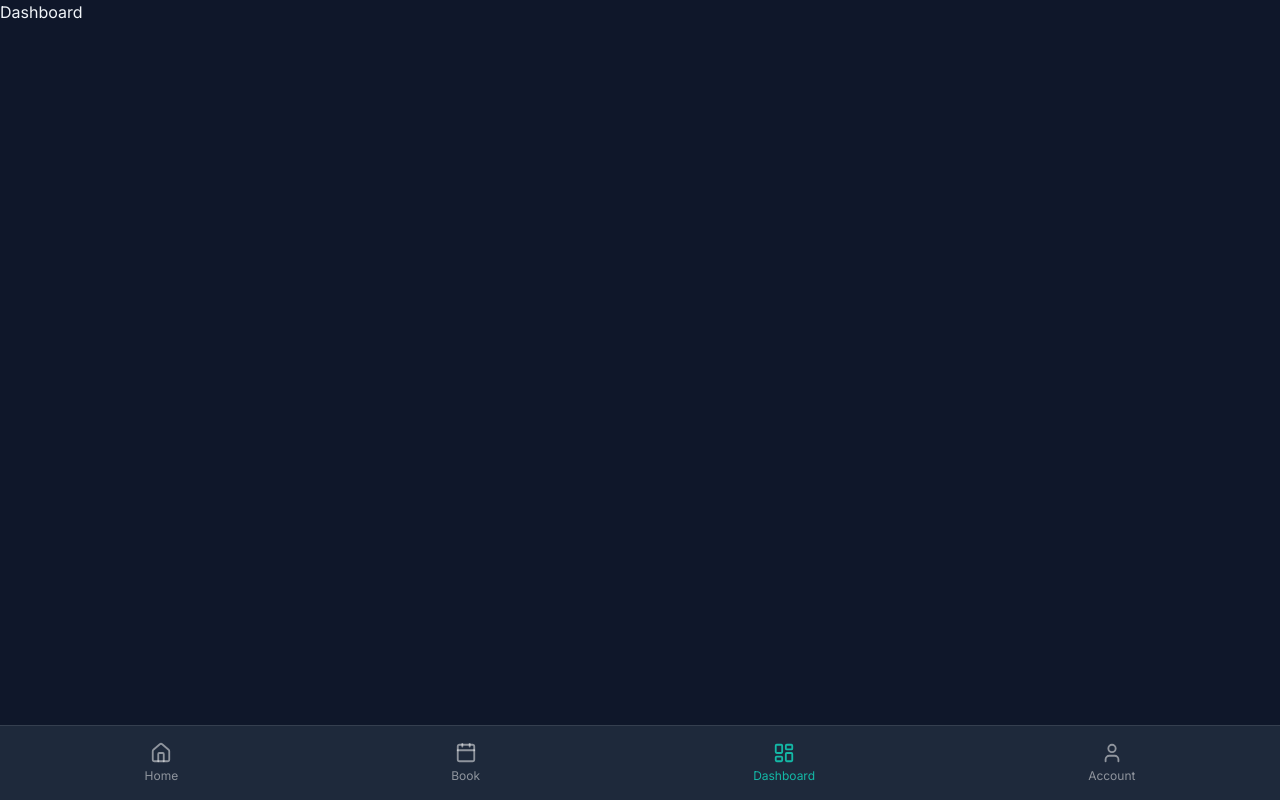
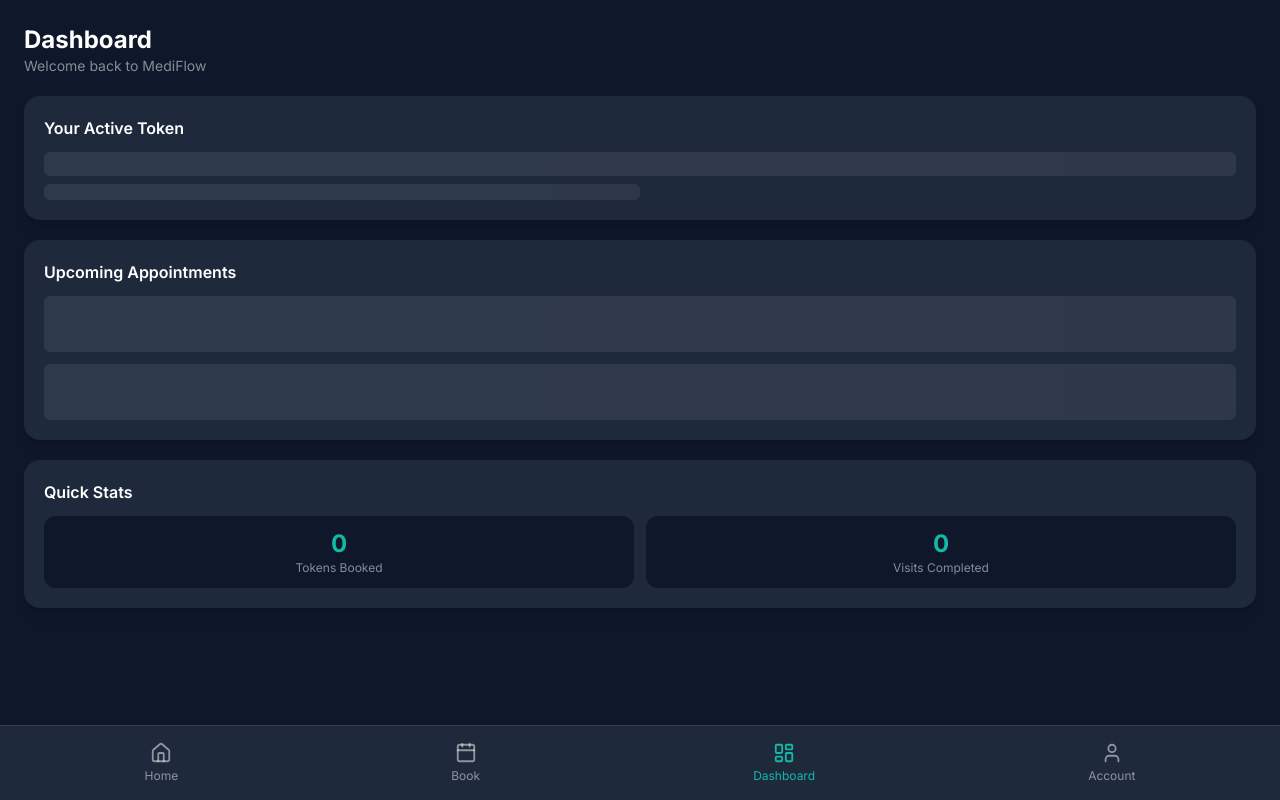
Before and after one commit to babluverse/mediflow-core, a React (Vite) app in the folder client/: page /dashboard in a window 1280 px wide. Built offline with nearby package versions, Linux system fonts and the light colour scheme.

Commit message:
feat(frontend): build dashboard shell layout with placeholder sections

```diff
--- a/client/src/pages/Dashboard.jsx
+++ b/client/src/pages/Dashboard.jsx
@@ -1,7 +1,41 @@
+import Card from '../components/Card';
+import Skeleton from '../components/Skeleton';
+
 function Dashboard() {
   return (
-    <div>
-      <h1>Dashboard</h1>
+    <div className="p-6 space-y-5">
+      <div>
+        <h1 className="text-2xl font-bold text-white">Dashboard</h1>
+        <p className="text-white/50 text-sm">Welcome back to MediFlow</p>
+      </div>
+
+      <Card>
+        <h2 className="text-white font-semibold mb-3">Your Active Token</h2>
+        <Skeleton height="h-6" className="mb-2" />
+        <Skeleton height="h-4" width="w-1/2" />
+      </Card>
+
+      <Card>
+        <h2 className="text-white font-semibold mb-3">Upcoming Appointments</h2>
+        <div className="space-y-3">
+          <Skeleton height="h-14" />
+          <Skeleton height="h-14" />
+        </div>
+      </Card>
+
+      <Card>
+        <h2 className="text-white font-semibold mb-3">Quick Stats</h2>
+        <div className="grid grid-cols-2 gap-3">
+          <div className="bg-navy rounded-xl p-3 text-center">
+            <p className="text-2xl font-bold text-teal-light">0</p>
+            <p className="text-white/50 text-xs">Tokens Booked</p>
+          </div>
+          <div className="bg-navy rounded-xl p-3 text-center">
+            <p className="text-2xl font-bold text-teal-light">0</p>
+            <p className="text-white/50 text-xs">Visits Completed</p>
+          </div>
+        </div>
+      </Card>
     </div>
   );
 }
```
